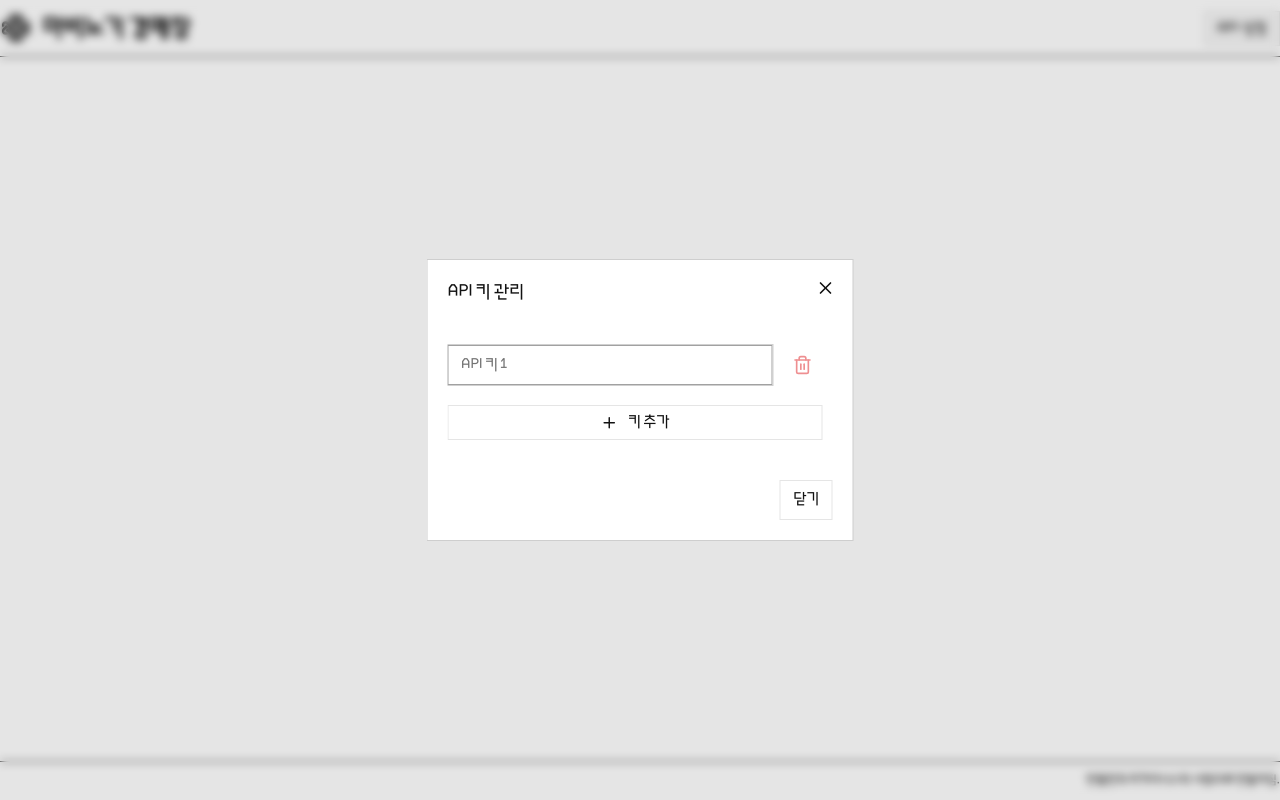
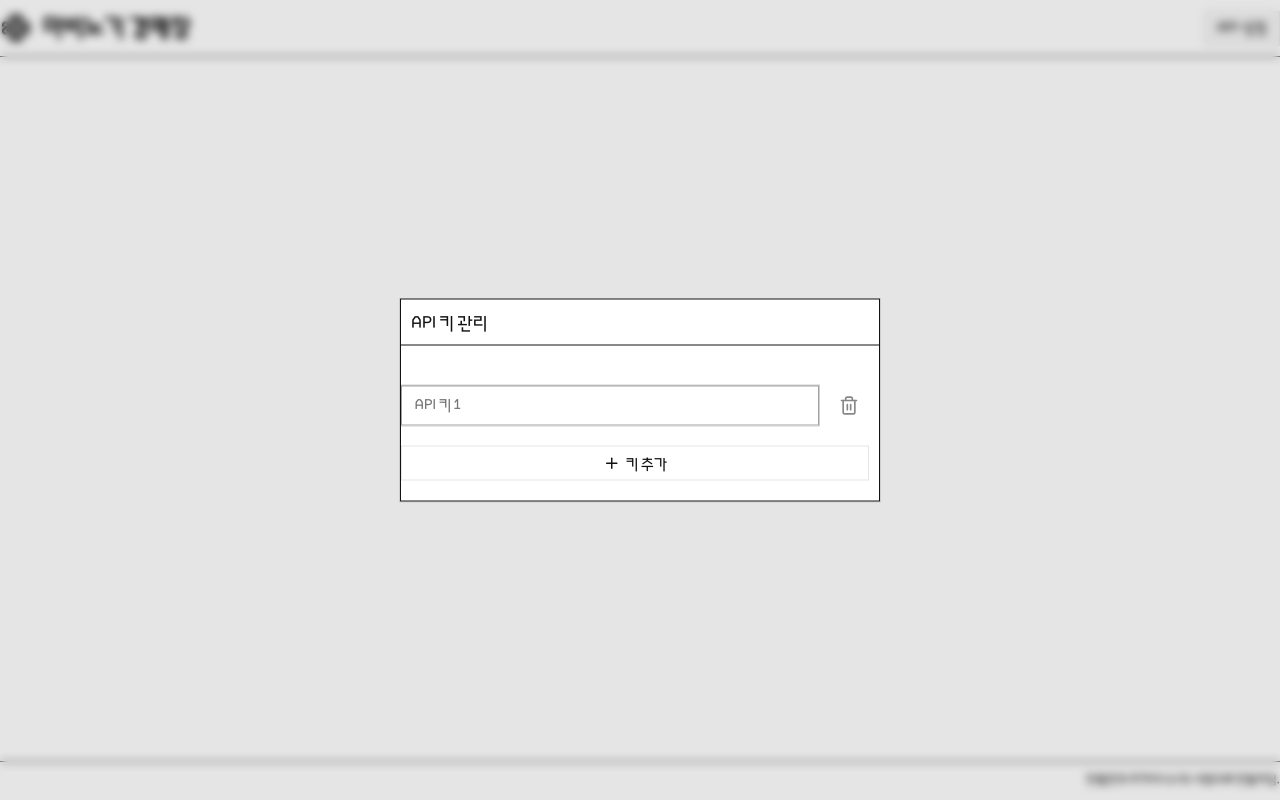
Before and after one commit to anch0vy/mabi_auction_page, a Next.js app: page / in a window 1280 px wide. Both pictures are taken after a click on the button "API 설정". Built offline with nearby package versions, Linux system fonts and the light colour scheme.

Commit message:
키 UI 약간 수정

```diff
--- a/components/api-key-setting.tsx
+++ b/components/api-key-setting.tsx
@@ -33,11 +33,11 @@ export function ApiKeySetting() {
             <p style={{transform: "translateY(2px)"}}>API 설정</p>
         </Button>
       </DialogTrigger>
-      <DialogContent className="sm:max-w-[425px]">
-        <DialogHeader>
-          <DialogTitle>API 키 관리</DialogTitle>
+      <DialogContent className="max-w-100 border-foreground border p-0" showCloseButton={false}>
+        <DialogHeader className="border-foreground border-b p-2">
+          <DialogTitle style={{transform: "translateY(2px)"}}>API 키 관리</DialogTitle>
         </DialogHeader>
-        <div className="grid gap-4 py-4 max-h-[60vh] overflow-y-auto pr-2">
+        <div className="grid gap-4 py-4 max-h-[60vh] overflow-y-hidden pr-2">
           {apiKeys.map((key, index) => (
             <div key={index} className="flex items-center gap-2">
               <Input
@@ -50,7 +50,7 @@ export function ApiKeySetting() {
                 size="icon"
                 onClick={() => removeApiKey(index)}
                 disabled={apiKeys.length <= 1}
-                className="h-8 w-8 text-destructive hover:text-destructive hover:bg-destructive/10"
+                className="h-8 w-8"
               >
                 <Trash2 className="h-4 w-4" />
               </Button>
@@ -59,18 +59,12 @@ export function ApiKeySetting() {
           <Button
             variant="outline"
             size="sm"
-            className="w-full flex items-center gap-2"
+            className="w-full flex items-center"
             onClick={addApiKey}
           >
-            <Plus className="h-4 w-4" />
-            키 추가
+            <Plus className="h-4 w-4" /><p style={{transform: "translateY(2px)"}}>키 추가</p>
           </Button>
         </div>
-        <DialogFooter>
-            <DialogClose asChild>
-              <Button variant="outline">닫기</Button>
-            </DialogClose>
-        </DialogFooter>
       </DialogContent>
     </Dialog>
   );
```
